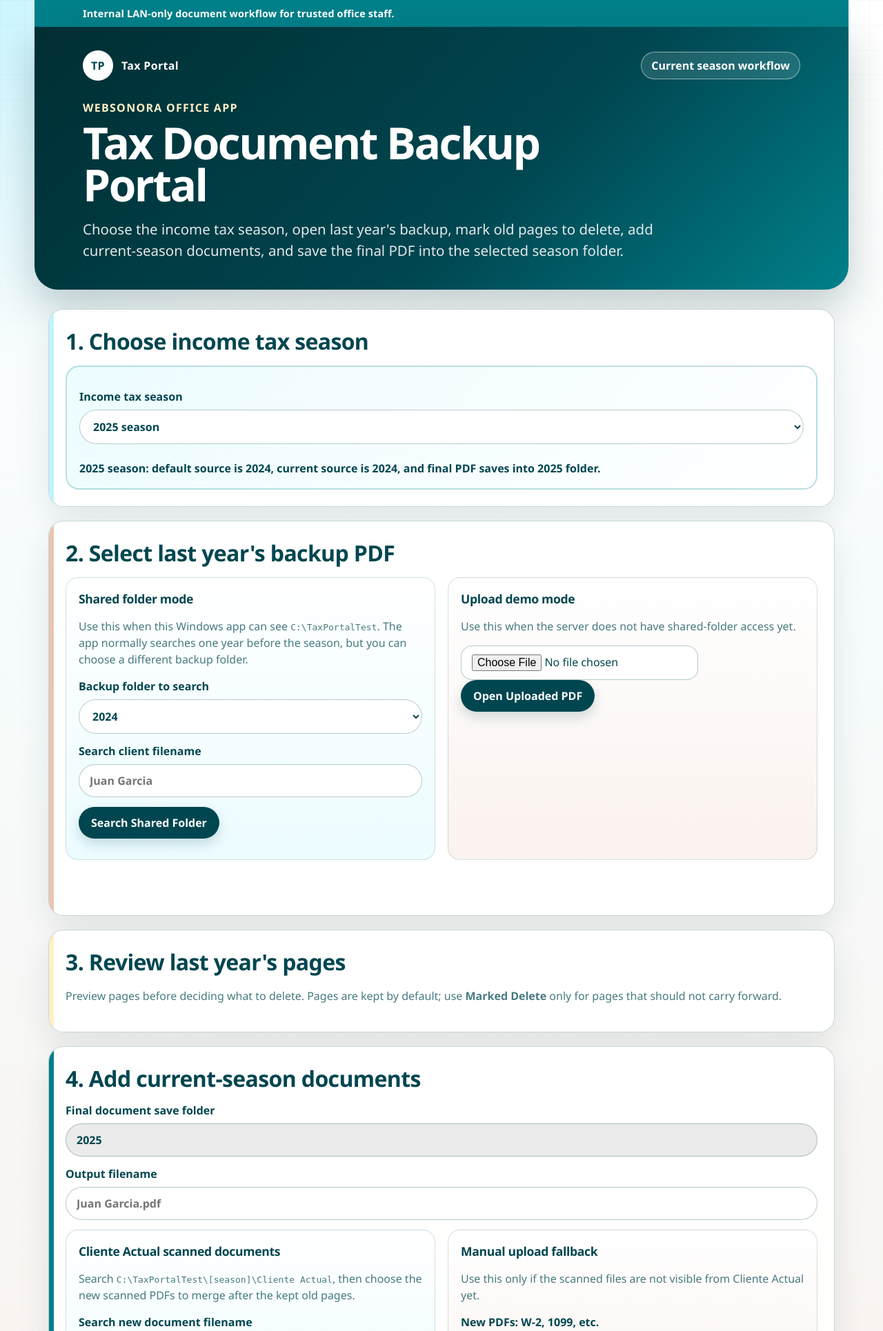
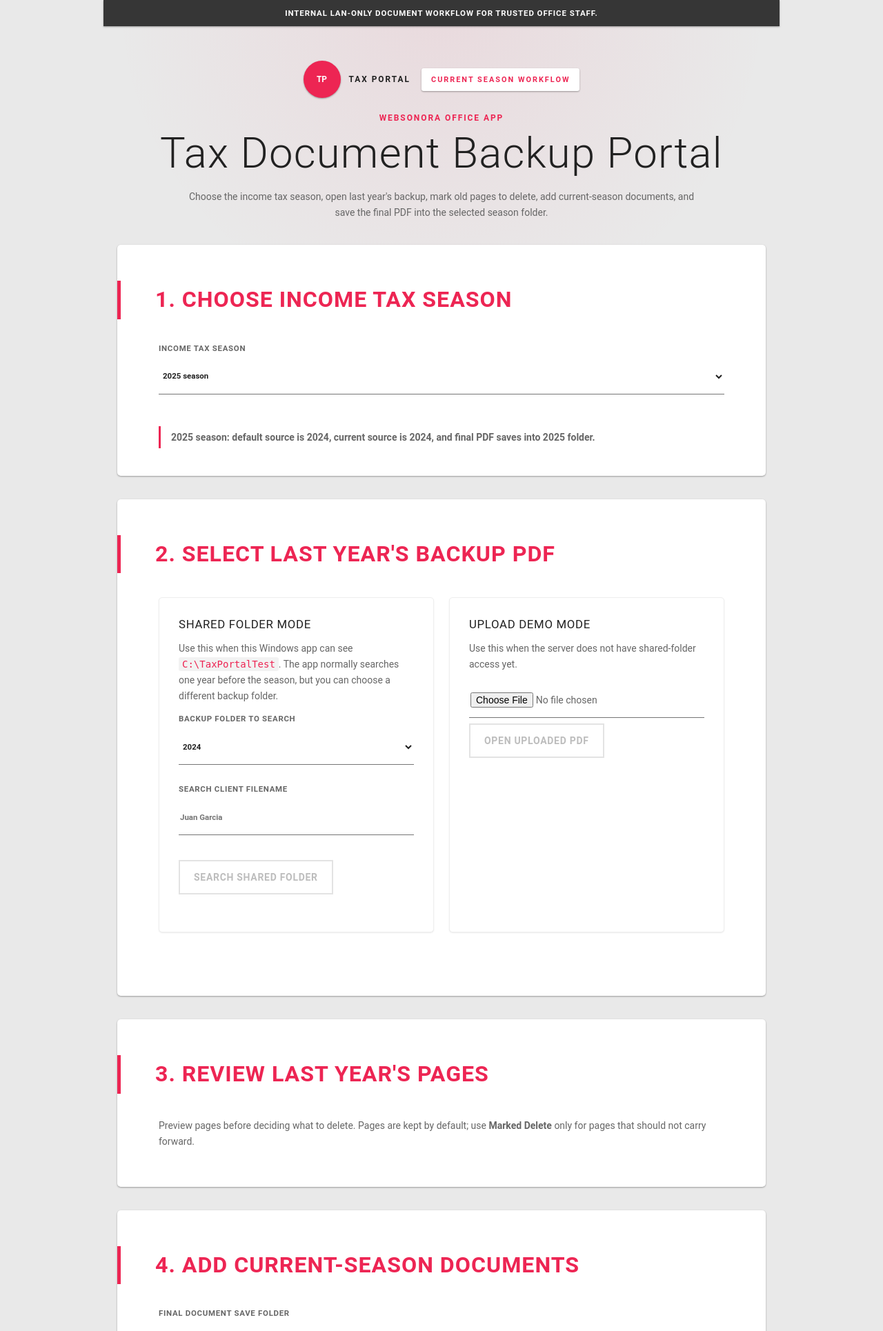
Before and after one commit to websonora/taxtool, a FastAPI app: page / in a window 1280 px wide. Shown: the top 1930 px of the page at 69% size. Run offline with FastAPI, Linux system fonts and the light colour scheme; some libraries are stand-ins or nearby versions.

Commit message:
style: apply material CodePen-inspired UI

```diff
--- a/app/static/styles.css
+++ b/app/static/styles.css
@@ -1,34 +1,25 @@
-@font-face {
-  font-family: "Euclid Fallback";
-  src: local("Euclid Circular A"), local("Aptos"), local("Segoe UI");
-}
-
 :root {
   color-scheme: light;
-  --teal: #004650;
-  --teal-light: #00808a;
-  --teal-dark: #002e33;
-  --pale-blue: #bff3ff;
-  --pale-blue-soft: #ecfcff;
-  --pale-orange: #eac5b2;
-  --pale-orange-soft: #faf2ee;
-  --pale-yellow: #feefc6;
-  --pale-yellow-soft: #fffaf0;
-  --paper: #ffffff;
-  --surface: #f8fbfb;
-  --mid-gray: #ebebeb;
-  --danger: #ca3120;
-  --success: #007a5e;
-  --ink-muted: rgba(0, 70, 80, .72);
-  --border: rgba(0, 70, 80, .22);
-  --focus: rgba(0, 70, 80, .25);
-  --shadow: 0 18px 48px rgba(0, 46, 51, .10);
-  --radius: 22px;
-  font-family: "Euclid Fallback", "Segoe UI", system-ui, -apple-system, BlinkMacSystemFont, sans-serif;
-  background:
-    radial-gradient(circle at top left, rgba(191, 243, 255, .8), transparent 34rem),
-    linear-gradient(180deg, #ffffff 0%, #f6fbfb 42%, #faf2ee 100%);
-  color: var(--teal);
+  --material-bg: #e9e9e9;
+  --material-paper: #ffffff;
+  --material-paper-soft: #fafafa;
+  --material-text: #666666;
+  --material-heading: #212121;
+  --accent: #ed2553;
+  --accent-dark: #c91843;
+  --line: #757575;
+  --line-soft: #e3e3e3;
+  --success: #16805a;
+  --danger: #ed2553;
+  --shadow-1: 0 1px 3px rgba(0, 0, 0, .12), 0 1px 2px rgba(0, 0, 0, .24);
+  --shadow-2: 0 10px 20px rgba(0, 0, 0, .19), 0 6px 6px rgba(0, 0, 0, .23);
+  --radius: 5px;
+  background: var(--material-bg);
+  color: var(--material-text);
+  font-family: "Roboto", "RobotoDraft", "Segoe UI", Arial, sans-serif;
+  font-size: 14px;
+  -webkit-font-smoothing: antialiased;
+  -moz-osx-font-smoothing: grayscale;
 }
 
 * {
@@ -38,228 +29,223 @@
 body {
   margin: 0;
   min-height: 100vh;
-}
-
-body::before {
-  content: "";
-  position: fixed;
-  inset: 0;
-  z-index: -1;
-  background-image:
-    linear-gradient(rgba(0,70,80,.035) 1px, transparent 1px),
-    linear-gradient(90deg, rgba(0,70,80,.035) 1px, transparent 1px);
-  background-size: 36px 36px;
-  mask-image: linear-gradient(180deg, rgba(0,0,0,.9), transparent 78%);
+  background:
+    radial-gradient(circle at top center, rgba(237, 37, 83, .08), transparent 34rem),
+    var(--material-bg);
 }
 
 .shell {
-  max-width: 1180px;
+  max-width: 980px;
   margin: 0 auto;
-  padding: 0 20px 72px;
+  padding: 0 20px 90px;
 }
 
 .site-strip {
-  background: var(--teal-light);
-  color: #fff;
-  font-size: .9rem;
-  font-weight: 700;
-  letter-spacing: .01em;
-  margin: 0 -20px 0;
-  padding: 10px max(20px, calc((100vw - 1180px) / 2 + 20px));
+  background: #363636;
+  color: #ffffff;
+  font-size: .82rem;
+  font-weight: 600;
+  letter-spacing: .08em;
+  margin: 0 -20px;
+  padding: 12px max(20px, calc((100vw - 980px) / 2 + 20px));
+  text-align: center;
+  text-transform: uppercase;
+  box-shadow: var(--shadow-1);
 }
 
 .hero {
-  background: linear-gradient(135deg, var(--teal-dark) 0%, var(--teal) 58%, var(--teal-light) 100%);
-  color: #fff;
-  margin: 0 -20px 28px;
-  padding: 34px max(20px, calc((100vw - 1180px) / 2 + 20px)) 40px;
-  border-bottom-left-radius: 34px;
-  border-bottom-right-radius: 34px;
-  box-shadow: 0 24px 60px rgba(0, 46, 51, .24);
+  padding: 50px 0 34px;
+  text-align: center;
+  letter-spacing: 2px;
 }
 
 .hero-topline {
+  align-items: center;
   display: flex;
-  align-items: center;
-  justify-content: space-between;
   gap: 16px;
-  margin-bottom: 28px;
+  justify-content: center;
+  margin-bottom: 22px;
 }
 
 .brand-lockup {
+  align-items: center;
+  color: var(--material-heading);
   display: flex;
-  align-items: center;
   gap: 12px;
-  font-weight: 900;
-  letter-spacing: .02em;
+  font-size: .85rem;
+  font-weight: 700;
+  text-transform: uppercase;
 }
 
 .brand-mark {
-  display: grid;
-  place-items: center;
-  width: 44px;
-  height: 44px;
-  border: 2px solid rgba(255,255,255,.88);
-  border-radius: 999px;
-  background: #fff;
-  color: var(--teal);
-  font-weight: 900;
+  align-items: center;
+  background: var(--accent);
+  border-radius: 100%;
+  box-shadow: var(--shadow-1);
+  color: #fff;
+  display: inline-flex;
+  height: 54px;
+  justify-content: center;
+  letter-spacing: 0;
+  width: 54px;
 }
 
 .hero-badge {
-  border: 1px solid rgba(255,255,255,.48);
-  border-radius: 999px;
-  color: #fff;
-  padding: 8px 14px;
-  font-weight: 800;
-  background: rgba(255,255,255,.12);
-}
-
-header {
-  margin-bottom: 24px;
+  background: #ffffff;
+  border-radius: 3px;
+  box-shadow: var(--shadow-1);
+  color: var(--accent);
+  font-size: .78rem;
+  font-weight: 700;
+  padding: 10px 14px;
+  text-transform: uppercase;
 }
 
 .eyebrow {
-  color: var(--pale-yellow);
-  font-weight: 900;
-  letter-spacing: .08em;
+  color: var(--accent);
+  font-size: 12px;
+  font-weight: 700;
+  letter-spacing: .16em;
+  margin: 0 0 14px;
   text-transform: uppercase;
-  margin: 0 0 10px;
 }
 
 h1 {
-  margin: 0;
-  font-size: clamp(2.4rem, 5vw, 4.8rem);
-  line-height: .95;
-  letter-spacing: -.04em;
-  max-width: 850px;
-}
-
-h2,
-h3 {
-  color: var(--teal);
-  letter-spacing: -.02em;
-}
-
-h2 {
-  margin: 0 0 14px;
-  font-size: clamp(1.45rem, 2.5vw, 2rem);
-}
-
-h3 {
-  margin: 0 0 8px;
-  font-size: 1.1rem;
+  color: var(--material-heading);
+  font-size: clamp(2.4rem, 6vw, 4.4rem);
+  font-weight: 300;
+  letter-spacing: .02em;
+  line-height: 1;
+  margin: 0 0 20px;
 }
 
 .subtitle {
-  color: rgba(255,255,255,.88);
-  font-size: clamp(1.05rem, 2vw, 1.28rem);
-  line-height: 1.55;
-  max-width: 900px;
-  margin: 18px 0 0;
+  color: var(--material-text);
+  font-size: 1rem;
+  letter-spacing: 0;
+  line-height: 1.7;
+  margin: 0 auto;
+  max-width: 760px;
+}
+
+.card {
+  background: var(--material-paper);
+  border-radius: var(--radius);
+  box-shadow: var(--shadow-1);
+  margin: 0 auto 34px;
+  padding: 52px 0 40px;
+  position: relative;
+  transition: box-shadow .3s ease, transform .3s ease;
+}
+
+.card::before,
+.card::after {
+  background: var(--material-paper-soft);
+  border-radius: 5px 5px 0 0;
+  box-shadow: var(--shadow-1);
+  content: "";
+  height: 10px;
+  left: 10px;
+  position: absolute;
+  right: 10px;
+  top: -10px;
+  z-index: -1;
+}
+
+.card::after {
+  left: 20px;
+  right: 20px;
+  top: -20px;
+  background: #f2f2f2;
+}
+
+.card:hover {
+  box-shadow: var(--shadow-2);
+  transform: translateY(-1px);
+}
+
+.card h2 {
+  border-left: 5px solid var(--accent);
+  color: var(--accent);
+  font-size: clamp(1.6rem, 3vw, 2.3rem);
+  font-weight: 600;
+  letter-spacing: .03em;
+  line-height: 1.1;
+  margin: 0 0 35px;
+  padding: 10px 50px;
+  text-transform: uppercase;
+}
+
+.card > p,
+.card > .mode-grid,
+.card > .season-panel,
+.card > label,
+.card > button,
+.card > .status,
+.card > .thumbnail-grid {
+  margin-left: 60px;
+  margin-right: 60px;
 }
 
 .hint {
-  color: var(--ink-muted);
-  line-height: 1.5;
+  color: var(--material-text);
+  line-height: 1.65;
 }
 
-.card {
-  position: relative;
-  background: rgba(255,255,255,.92);
-  border: 1px solid var(--border);
-  border-radius: var(--radius);
-  padding: 24px;
-  margin: 20px 0;
-  box-shadow: var(--shadow);
-  overflow: hidden;
+code {
+  background: #f2f2f2;
+  border-radius: 3px;
+  color: var(--accent);
+  padding: 2px 5px;
 }
 
-.card::before {
-  content: "";
-  position: absolute;
-  inset: 0 auto 0 0;
-  width: 7px;
-  background: var(--pale-blue);
-}
-
-.card:nth-of-type(2)::before { background: var(--pale-orange); }
-.card:nth-of-type(3)::before { background: var(--pale-yellow); }
-.card:nth-of-type(4)::before { background: var(--teal-light); }
-
 .season-panel {
+  background: #fff;
+  border: 0;
   display: grid;
-  gap: 10px;
-  border: 2px solid rgba(0, 128, 138, .25);
-  border-radius: 20px;
-  padding: 18px;
-  background: linear-gradient(135deg, var(--pale-blue-soft), #fff);
+  gap: 14px;
 }
 
 .season-summary {
-  margin: 0;
-  color: var(--teal);
-  font-weight: 900;
+  border-left: 3px solid var(--accent);
+  color: var(--material-text);
+  font-weight: 600;
+  margin: 4px 0 0;
+  padding: 8px 0 8px 15px;
 }
 
 label {
+  color: var(--material-text);
   display: grid;
+  font-size: .82rem;
+  font-weight: 700;
   gap: 8px;
-  margin: 14px 0;
-  color: var(--teal);
-  font-weight: 900;
+  letter-spacing: .06em;
+  margin: 0 0 28px;
+  text-transform: uppercase;
 }
 
 .mode-grid {
   display: grid;
+  gap: 22px;
   grid-template-columns: repeat(auto-fit, minmax(280px, 1fr));
-  gap: 18px;
 }
 
 .mode-panel {
-  border: 1px solid rgba(0, 70, 80, .16);
-  border-radius: 18px;
-  padding: 18px;
-  background: linear-gradient(180deg, #fff, var(--surface));
+  background: #ffffff;
+  border: 1px solid #eeeeee;
+  border-radius: var(--radius);
+  box-shadow: 0 1px 2px rgba(0,0,0,.08);
+  padding: 28px;
 }
 
-.mode-panel:nth-child(1) {
-  background: linear-gradient(180deg, #fff, var(--pale-blue-soft));
-}
-
-.mode-panel:nth-child(2) {
-  background: linear-gradient(180deg, #fff, var(--pale-orange-soft));
-}
-
-.results {
-  display: grid;
-  gap: 8px;
-  margin-top: 12px;
-}
-
-.result-row {
-  text-align: left;
-  background: var(--pale-blue-soft);
-  color: var(--teal);
-  border: 1px solid rgba(0, 70, 80, .14);
-}
-
-.result-row:hover {
-  background: var(--pale-blue);
-}
-
-.checkbox-row {
-  align-items: center;
-  cursor: pointer;
-  display: flex;
-  gap: 10px;
-  padding: 12px 14px;
-  border-radius: 999px;
-}
-
-.checkbox-row input {
-  accent-color: var(--teal);
-  transform: scale(1.2);
+.mode-panel h3 {
+  color: var(--material-heading);
+  font-size: 1.2rem;
+  font-weight: 400;
+  letter-spacing: .04em;
+  margin: 0 0 12px;
+  text-transform: uppercase;
 }
 
 input,
@@ -271,23 +257,28 @@ button {
 input[type="text"],
 select,
 input[type="file"] {
-  border: 1px solid rgba(0, 70, 80, .28);
-  border-radius: 999px;
-  padding: 12px 15px;
-  background: #fff;
-  color: var(--teal);
+  background: #ffffff;
+  border: 0;
+  border-bottom: 1px solid var(--line);
+  border-radius: 0;
+  color: var(--material-heading);
+  min-height: 52px;
   outline: none;
+  padding: 8px 2px;
+  transition: border-color .2s ease, box-shadow .2s ease;
+  width: 100%;
 }
 
 input[type="file"] {
-  border-radius: 16px;
+  color: var(--material-text);
+  padding-top: 15px;
 }
 
 input[type="text"]:focus,
 select:focus,
 input[type="file"]:focus {
-  border-color: var(--teal-light);
-  box-shadow: 0 0 0 .25rem var(--focus);
+  border-bottom-color: var(--accent);
+  box-shadow: 0 2px 0 var(--accent);
 }
 
 select {
@@ -295,120 +286,203 @@ select {
 }
 
 input[readonly] {
-  background: var(--mid-gray);
-  color: var(--teal);
+  color: #9d9d9d;
 }
 
 button {
-  border: 0;
-  border-radius: 999px;
-  padding: 12px 18px;
-  background: var(--teal);
-  color: white;
-  font-weight: 900;
+  background: transparent;
+  border: 2px solid var(--line-soft);
+  border-radius: 0;
+  color: #bdbdbd;
   cursor: pointer;
-  transition: transform .16s ease, background .16s ease, box-shadow .16s ease;
-  box-shadow: 0 8px 18px rgba(0, 70, 80, .18);
+  display: inline-block;
+  font-size: 1rem;
+  font-weight: 700;
+  letter-spacing: .05em;
+  line-height: 1;
+  margin: 8px 10px 8px 0;
+  min-width: 190px;
+  overflow: hidden;
+  padding: 16px 20px;
+  position: relative;
+  text-align: center;
+  text-transform: uppercase;
+  transition: border-color .3s ease, color .3s ease, box-shadow .3s ease, transform .3s ease;
 }
 
-button:hover {
-  background: var(--teal-dark);
+button::before {
+  background: var(--accent);
+  border-radius: 100%;
+  content: "";
+  display: block;
+  height: 30px;
+  left: 50%;
+  margin: -15px 0 0 -15px;
+  opacity: 0;
+  position: absolute;
+  top: 50%;
+  transform: scale(0);
+  transition: transform .3s ease, opacity .3s ease;
+  width: 30px;
+  z-index: 0;
+}
+
+button:hover,
+button:focus {
+  border-color: var(--accent);
+  color: var(--accent);
   transform: translateY(-1px);
 }
 
-button:focus-visible {
-  outline: 3px solid var(--pale-yellow);
-  outline-offset: 2px;
+button:active,
+button.primary-action {
+  color: #ffffff;
+}
+
+button:active::before,
+button.primary-action::before {
+  opacity: 1;
+  transform: scale(16);
 }
 
 button:disabled {
   cursor: not-allowed;
-  opacity: .55;
+  opacity: .45;
   transform: none;
 }
 
-button:disabled:hover {
-  background: var(--teal);
+button:disabled::before {
+  display: none;
 }
 
 .secondary-button {
-  background: #fff;
-  color: var(--teal);
-  border: 1px solid rgba(0, 70, 80, .28);
-}
-
-.secondary-button:hover {
-  background: var(--pale-blue-soft);
+  color: #9d9d9d;
 }
 
 .delete-button {
-  background: #fff;
-  color: var(--danger);
-  border: 1px solid rgba(202, 49, 32, .3);
+  border-color: #f1c0cc;
+  color: var(--accent);
+  min-width: 0;
 }
 
 .delete-button:hover,
 .thumb.marked-delete .delete-button {
-  background: var(--danger);
+  background: var(--accent);
+  border-color: var(--accent);
   color: #fff;
 }
 
+.results {
+  display: grid;
+  gap: 10px;
+  margin-top: 18px;
+}
+
+.result-row {
+  background: #ffffff;
+  border-color: var(--line-soft);
+  color: var(--material-text);
+  margin: 0;
+  min-width: 0;
+  text-align: left;
+  text-transform: none;
+}
+
+.result-row:hover {
+  border-color: var(--accent);
+  color: var(--accent);
+}
+
+.checkbox-row {
+  align-items: center;
+  cursor: pointer;
+  display: flex;
+  gap: 12px;
+  letter-spacing: 0;
+  margin: 0;
+  padding: 13px 0;
+  text-transform: none;
+}
+
+.checkbox-row input {
+  accent-color: var(--accent);
+  transform: scale(1.2);
+  width: auto;
+}
+
 .status {
+  color: var(--success);
+  font-weight: 700;
+  line-height: 1.6;
   min-height: 24px;
-  color: var(--success);
-  font-weight: 900;
 }
 
 .status.error {
   color: var(--danger);
 }
 
+.status a {
+  color: var(--accent);
+  font-weight: 700;
+}
+
 .thumbnail-grid {
   display: grid;
+  gap: 18px;
   grid-template-columns: repeat(auto-fill, minmax(180px, 1fr));
-  gap: 16px;
 }
 
 .thumb {
-  background: #fff;
-  color: var(--teal);
-  border: 3px solid rgba(0, 70, 80, .10);
-  border-radius: 18px;
+  background: #ffffff;
+  border: 1px solid #eeeeee;
+  border-radius: var(--radius);
+  box-shadow: var(--shadow-1);
+  color: var(--material-text);
   display: grid;
-  gap: 10px;
+  gap: 12px;
   padding: 12px;
-  box-shadow: 0 12px 30px rgba(0, 46, 51, .08);
+  transition: box-shadow .3s ease, transform .3s ease, border-color .3s ease;
+}
+
+.thumb:hover {
+  box-shadow: var(--shadow-2);
+  transform: translateY(-1px);
 }
 
 .thumb img {
+  background: #fafafa;
+  border: 1px solid #eeeeee;
+  border-radius: 3px;
   width: 100%;
-  background: white;
-  border: 1px solid rgba(0, 70, 80, .18);
-  border-radius: 12px;
 }
 
 .thumb.marked-delete {
-  border-color: var(--danger);
-  background: #fff7f5;
+  border-color: var(--accent);
 }
 
 .thumb.marked-delete img {
-  opacity: .55;
+  opacity: .45;
 }
 
 .page-label {
-  font-weight: 900;
+  color: var(--material-heading);
+  font-weight: 700;
+  letter-spacing: .05em;
   text-align: center;
+  text-transform: uppercase;
 }
 
 .thumb-actions {
   display: grid;
+  gap: 8px;
   grid-template-columns: 1fr 1fr;
-  gap: 8px;
 }
 
 .thumb-actions button {
-  padding: 9px 10px;
+  font-size: .78rem;
+  margin: 0;
+  min-width: 0;
+  padding: 12px 8px;
 }
 
 .modal[hidden] {
--- a/app/templates/index.html
+++ b/app/templates/index.html
@@ -110,7 +110,7 @@
           </label>
         </div>
       </div>
-      <button id="createBackup">Create Backup PDF</button>
+      <button id="createBackup" class="primary-action">Create Backup PDF</button>
       <button id="confirmAndContinue" type="button" class="secondary-button" disabled>Everything went OK — continue with next document</button>
       <p id="createStatus" class="status"></p>
     </section>
```
Also changed, not shown: other parts of app/static/styles.css (+65 -26 lines).
